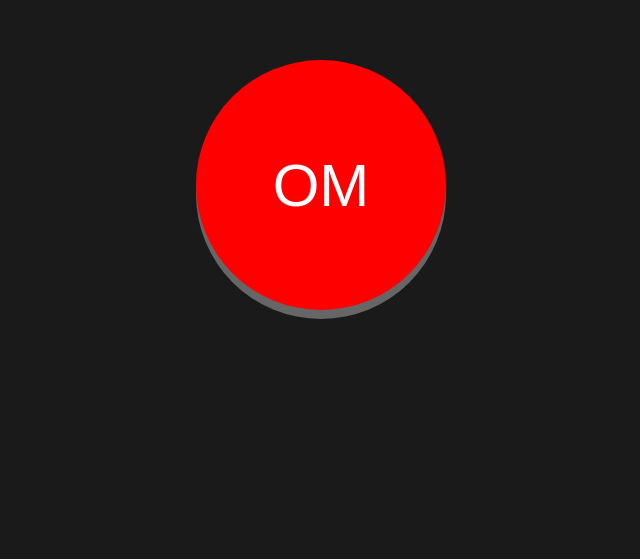
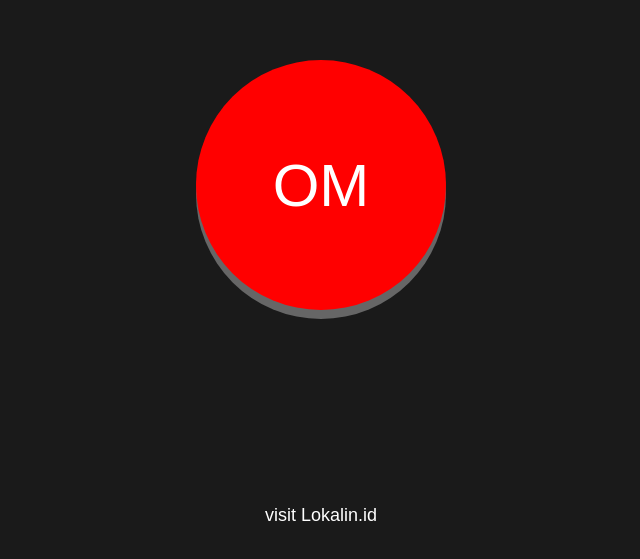
Before and after one commit to andirkh/Telolet-PWA, a plain HTML site: page index.html in a window 1280 px wide. Shown: the part 215-774 px from the top of the page, without its empty margins (319-959 px from the left). Drawn offline with Linux system fonts and the light colour scheme.

Commit message:
target blank

```diff
--- a/index.html
+++ b/index.html
@@ -17,7 +17,9 @@
 	<link rel="apple-touch-icon" sizes="152x152" href="./images/apple-icon-152x152.png">
 	<link rel="apple-touch-icon" sizes="180x180" href="./images/apple-icon-180x180.png">
 	<link rel="icon" type="image/png" sizes="192x192"  href="./images/android-icon-192x192.png">
-
+<!-- 	<link rel="icon" type="image/png" sizes="32x32" href="./images/favicon-32x32.png">
+	<link rel="icon" type="image/png" sizes="96x96" href="./images/favicon-96x96.png">
+	<link rel="icon" type="image/png" sizes="16x16" href="./images/favicon-16x16.png"> -->
 	<link rel="manifest" href="./manifest.json">
 	<meta name="msapplication-TileColor" content="#1A1A1A">
 	<meta name="msapplication-TileImage" content="./images/ms-icon-144x144.png">
@@ -59,9 +61,21 @@
 			box-shadow: 0 4px #444;
 		}
 
+		a {
+			text-decoration:none;
+			color:white;
+			font-size:18px;
+			font-family:sans-serif;
+			position:fixed;
+			top:90%;
+			left:50%;
+			margin-left: -56px;
+		}
+
 	</style>
 </head>
 <body>
+	<a href="https://lokalin.id" target="_blank">visit Lokalin.id</a>
 	<audio id="myAudio">
 	 <source src="#"
 	         type='audio/ogg; codecs=vorbis' id="teloletAudio">
```
